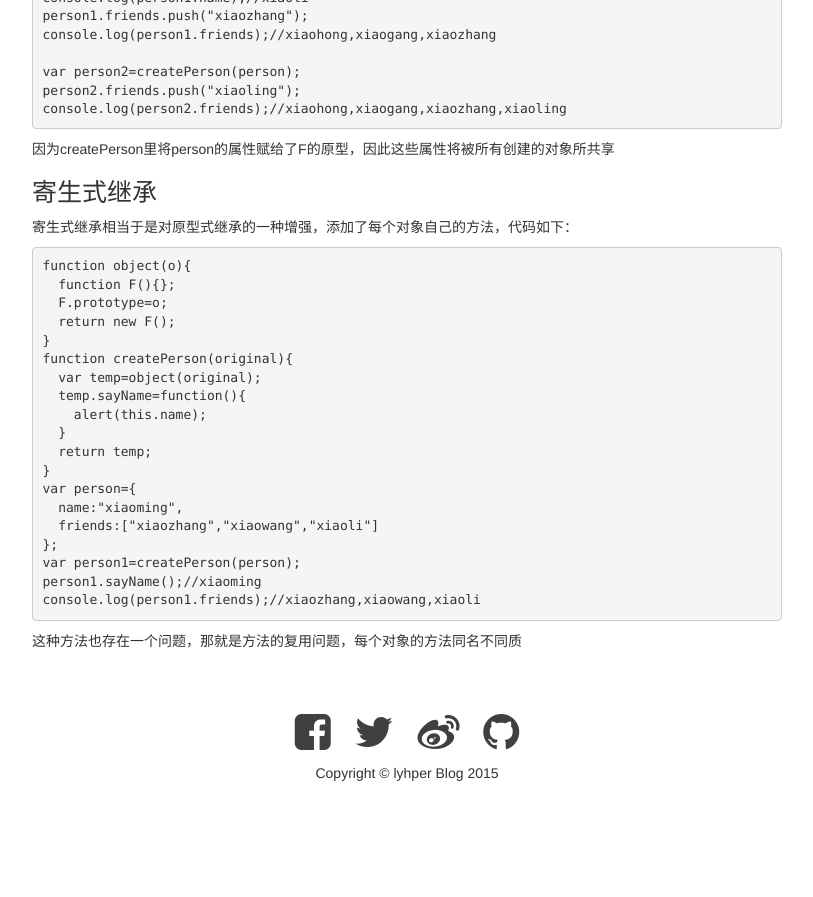
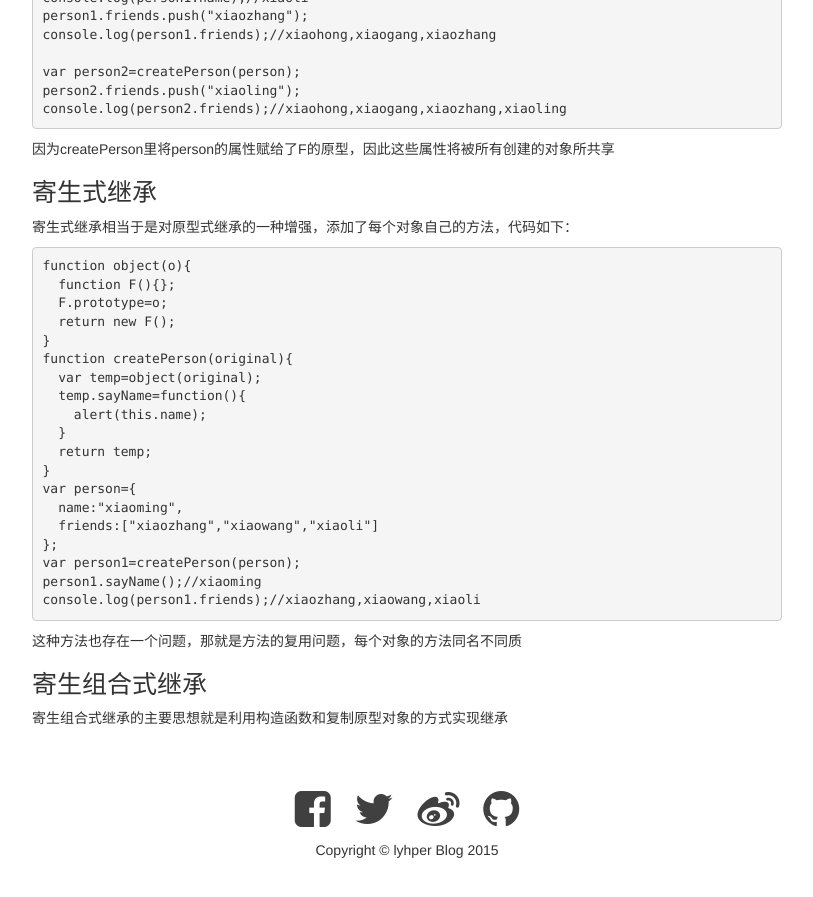
Before and after one commit to lyhper/lyhper.github.io, a Jekyll site: the page built from _posts/2015-08-08-JavaScript-inheritance.markdown, in a window 1280 px wide and 900 px high, scrolled down 2151 px. Shown: the top 897 px of the window, without its empty margins (233-1046 px from the left). Built offline with Jekyll 4.4.1, drawn with Linux system fonts in a browser that asks for light colours; before the commit the page ends 2974 px from its top, so only the background shows below that.

Commit message:
modify post

```diff
--- a/_posts/2015-08-08-JavaScript-inheritance.markdown
+++ b/_posts/2015-08-08-JavaScript-inheritance.markdown
@@ -137,3 +137,7 @@ console.log(person1.friends);//xiaozhang,xiaowang,xiaoli
 {% endhighlight %}
 
 这种方法也存在一个问题，那就是方法的复用问题，每个对象的方法同名不同质
+
+##寄生组合式继承
+
+寄生组合式继承的主要思想就是利用构造函数和复制原型对象的方式实现继承
```
